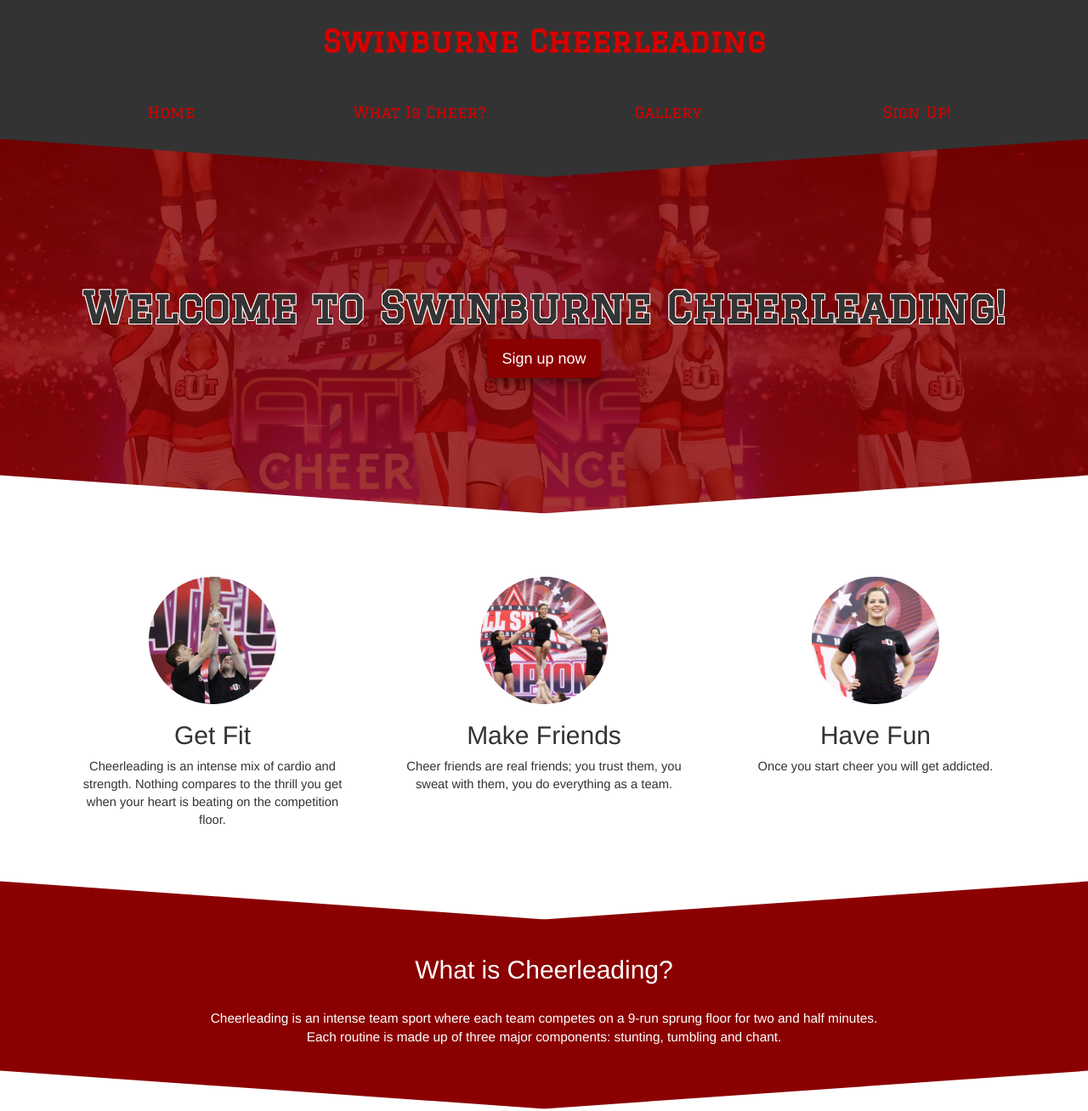
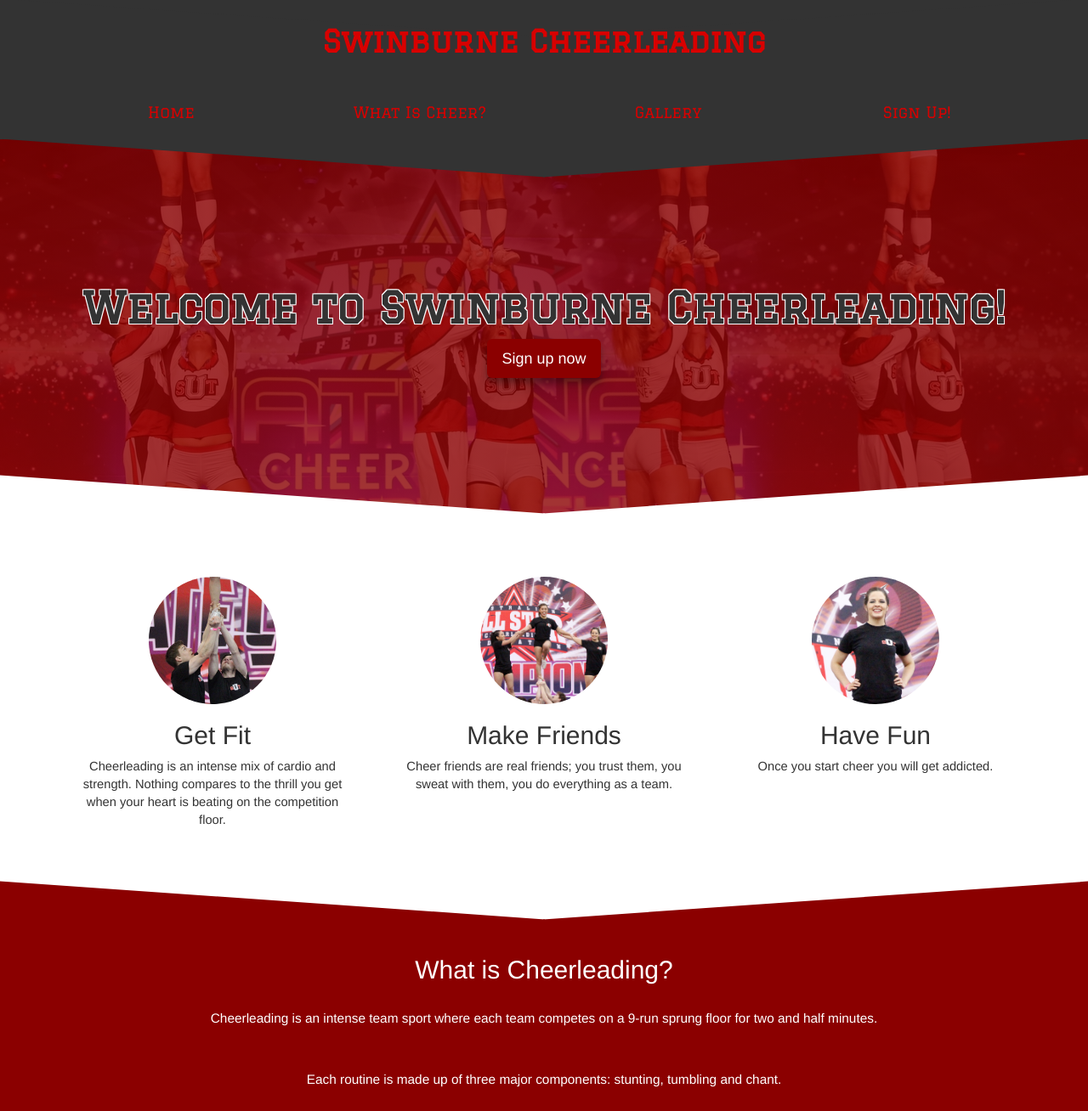
Before and after one commit to swinburnecheer/swinburnecheer.github.io, a Jekyll site: the page built from index.html, in a window 1280 px wide. Shown: the top 1308 px of the page at 85% size. Built offline with Jekyll 4.4.1, drawn with Linux system fonts in a browser that asks for light colours.

Commit message:
Extract content for What is Cheerleading section

```diff
--- a/index.html
+++ b/index.html
@@ -115,12 +115,8 @@
   <div id="what-is-cheer" class="chevron-red chevron-banner">
     <div class="container chevron-body">
       <div class="row">
-        <h2>What is Cheerleading?</h2>
-        <p>
-          Cheerleading is an intense team sport where each team competes on a 9-run sprung floor for two and half minutes.
-          <br>
-          Each routine is made up of three major components: stunting, tumbling and chant.
-        </p>
+        <h2>{{ site.data.content.whatIsCheer.title }}</h2>
+        {{ site.data.content.whatIsCheer.description | markdownify }}
       </div>
     </div>
   </div>
@@ -128,41 +124,17 @@
   <!-- Photo and details -->
   <div class="chevron-white">
     <div class="container">
-      <div class="row image-details left">
-        <div class="col-xs-5 image">
-          <img src="images/stunting.JPG">
+      {% for item in site.data.content.whatIsCheer.items %}
+          <div class="row image-details left">
+            <div class="col-xs-5 image">
+              <img src="images/{{ item.imgName }}">
+            </div>
+            <div class="col-xs-7 details">
+              <h2>{{ item.title }}</h2>
+              {{ item.caption | markdownify }}
+            </div>
         </div>
-        <div class="col-xs-7 details">
-          <h2>Stunting</h2>
-          <p>
-            This is the bread and butter of a cheerleading routine. It takes up the majority of the time and is worth the most points. A single stunt is made up of one flyer and one to three bases. They are often chained together to form smooth sequences or conducted simultaneously by multiple groups. When groups connect while they are in a stunt it becomes a pyramid and allows for more difficult stunts to be performed.
-          </p>
-        </div>
-      </div>
-
-      <div class="row image-details right">
-        <div class="col-xs-7 details">
-          <h2>Tumbling</h2>
-          <p>
-            Tumbling is weaved inbetween stunting and is sometimes used as a transition but every routine has a dedicated tumble section. Points are awarded for having majority tumbling which means that most of the team performs a certain skill and for specailty tumbling passes made up of multiple skills.
-          </p>
-        </div>
-        <div class="col-xs-5 image">
-          <img src="images/tumbling.JPG">
-        </div>
-      </div>
-
-      <div class="row image-details left">
-        <div class="col-xs-5 image">
-          <img src="images/chant.JPG">
-        </div>
-        <div class="col-xs-7 details">
-          <h2>Chant</h2>
-          <p>
-            The chant section is unique to each university and often goes at the start of the routine but can be placed anywhere. The music stops during chant and the entire team attempts to get the audience to join in with them. Mixed in with chant is a dash of tumbling and stunting.
-          </p>
-        </div>
-      </div>
+      {% endfor %}
     </div>
   </div>
 
```
Also changed, not shown: _data/content.yml (+21 -0 lines).
